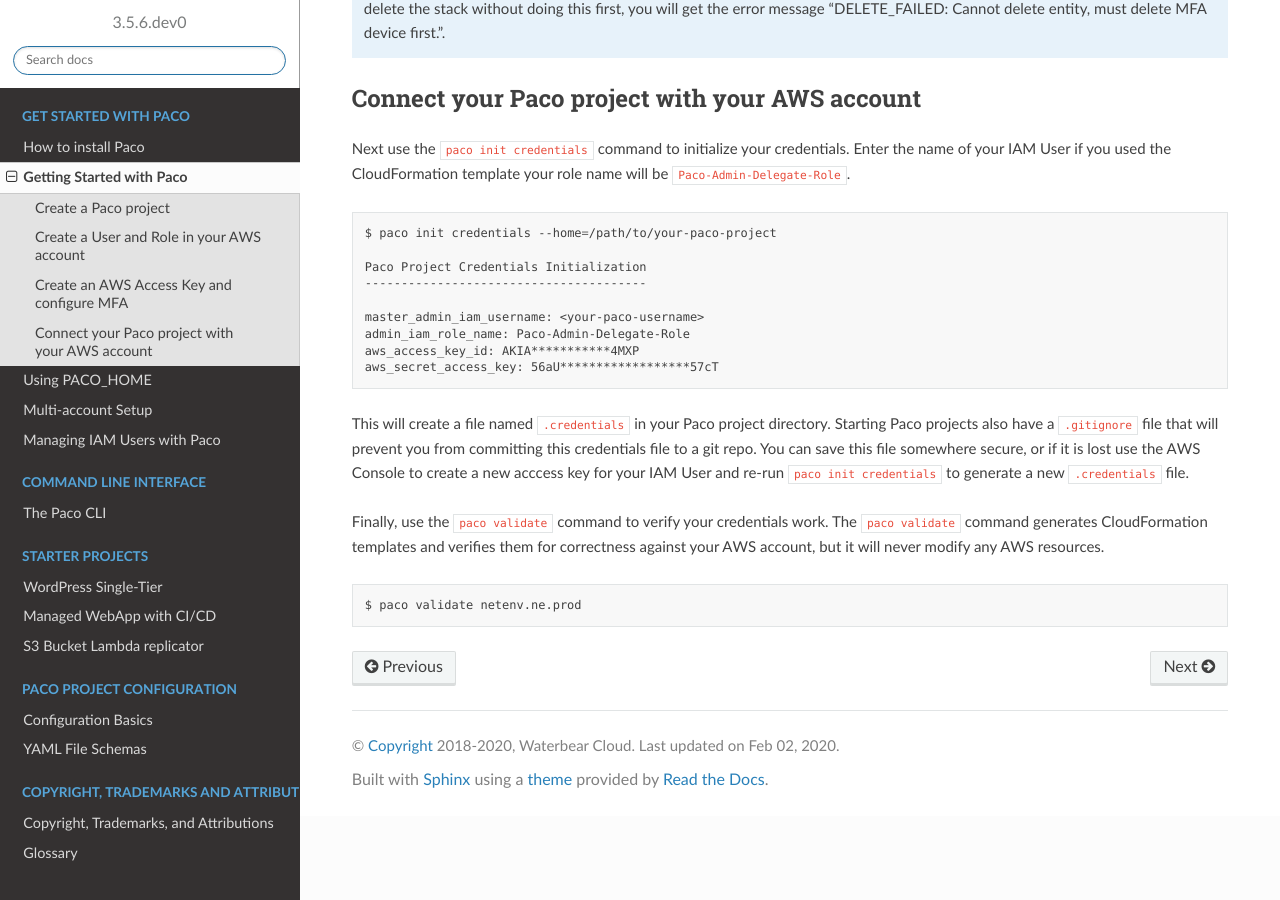
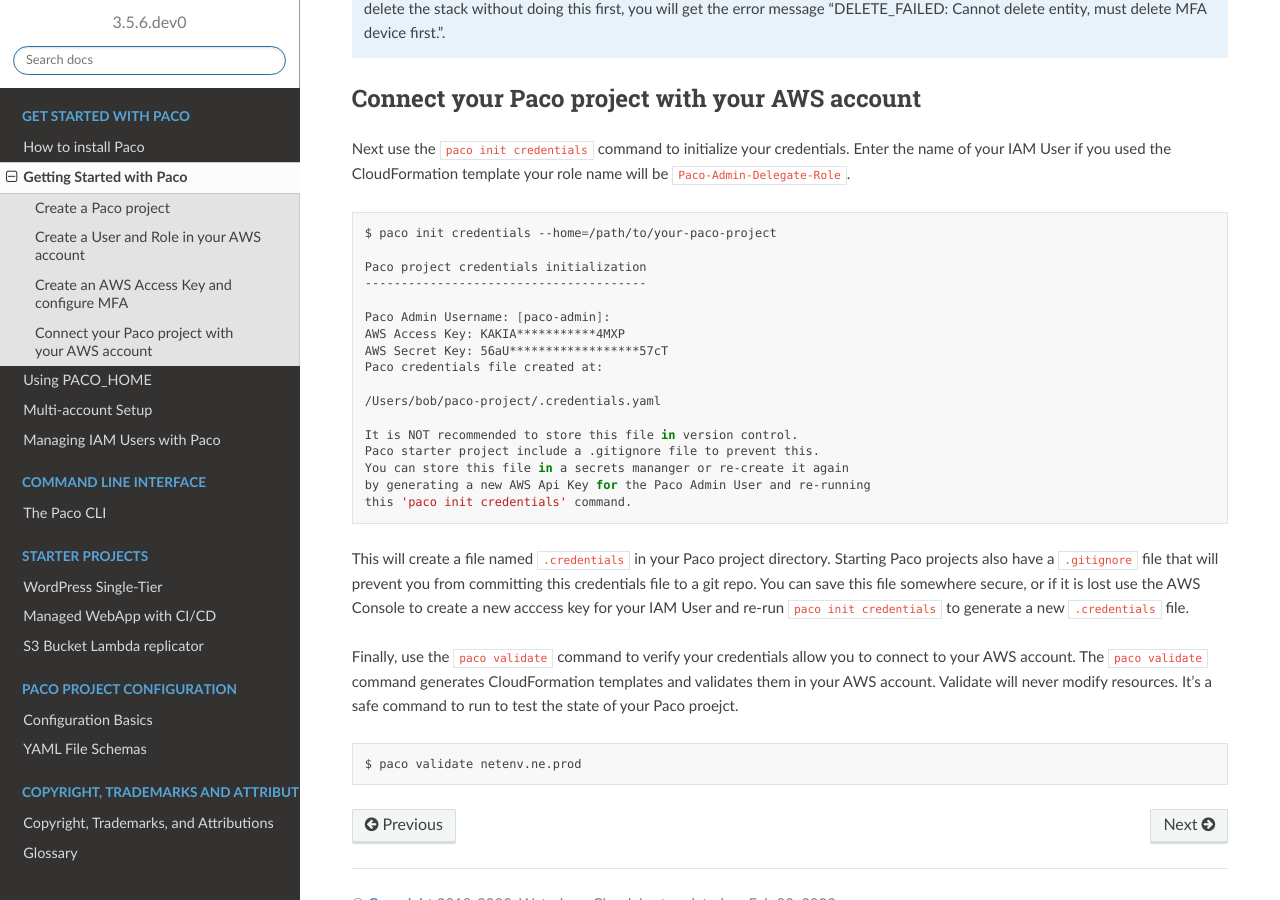
Before and after one commit to waterbear-cloud/paco, a Sphinx documentation site: the page built from docs/started.rst, in a window 1280 px wide and 900 px high, scrolled down 4004 px. Built offline with Sphinx 7.4.7 and the Read the Docs theme 2.0.0, drawn with Linux system fonts in a browser that asks for light colours.

Commit message:
improve connect docs

```diff
--- a/docs/started.rst
+++ b/docs/started.rst
@@ -146,21 +146,31 @@
 
     $ paco init credentials --home=/path/to/your-paco-project
 
-    Paco Project Credentials Initialization
+    Paco project credentials initialization
     ---------------------------------------
 
-    master_admin_iam_username: <your-paco-username>
-    admin_iam_role_name: Paco-Admin-Delegate-Role
-    aws_access_key_id: AKIA***********4MXP
-    aws_secret_access_key: 56aU******************57cT
+    Paco Admin Username: [paco-admin]:
+    AWS Access Key: KAKIA***********4MXP
+    AWS Secret Key: 56aU******************57cT
+    Paco credentials file created at:
+
+    /Users/bob/paco-project/.credentials.yaml
+
+    It is NOT recommended to store this file in version control.
+    Paco starter project include a .gitignore file to prevent this.
+    You can store this file in a secrets mananger or re-create it again
+    by generating a new AWS Api Key for the Paco Admin User and re-running
+    this 'paco init credentials' command.
+
 
 This will create a file named ``.credentials`` in your Paco project directory. Starting Paco projects also have a ``.gitignore``
 file that will prevent you from committing this credentials file to a git repo. You can save this file somewhere secure,
 or if it is lost use the AWS Console to create a new acccess key for your IAM User and re-run ``paco init credentials`` to
 generate a new ``.credentials`` file.
 
-Finally, use the ``paco validate`` command to verify your credentials work. The ``paco validate`` command generates CloudFormation
-templates and verifies them for correctness against your AWS account, but it will never modify any AWS resources.
+Finally, use the ``paco validate`` command to verify your credentials allow you to connect to your AWS account.
+The ``paco validate`` command generates CloudFormation templates and validates them in your AWS account.
+Validate will never modify resources. It's a safe command to run to test the state of your Paco proejct.
 
 .. code-block:: bash
 
```
